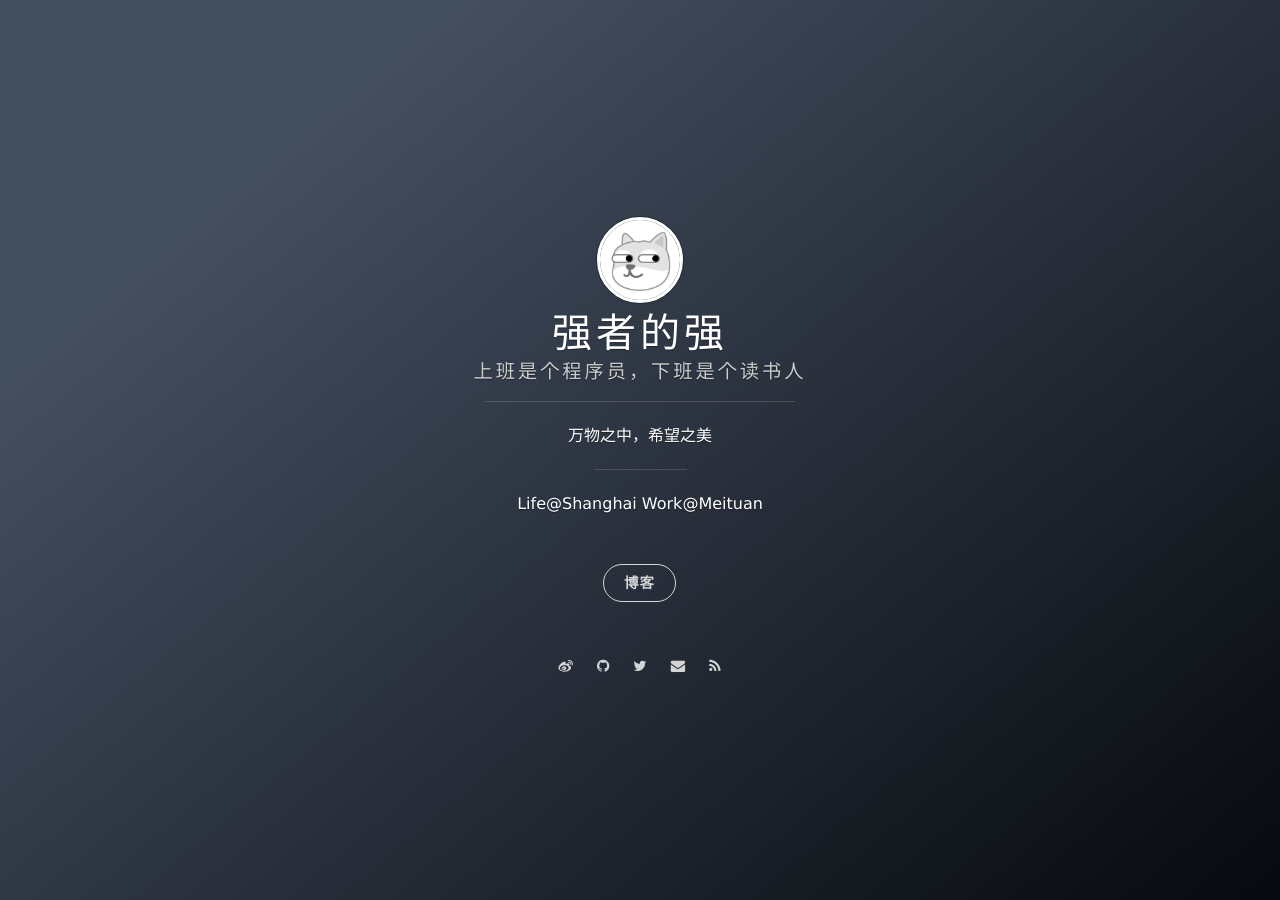
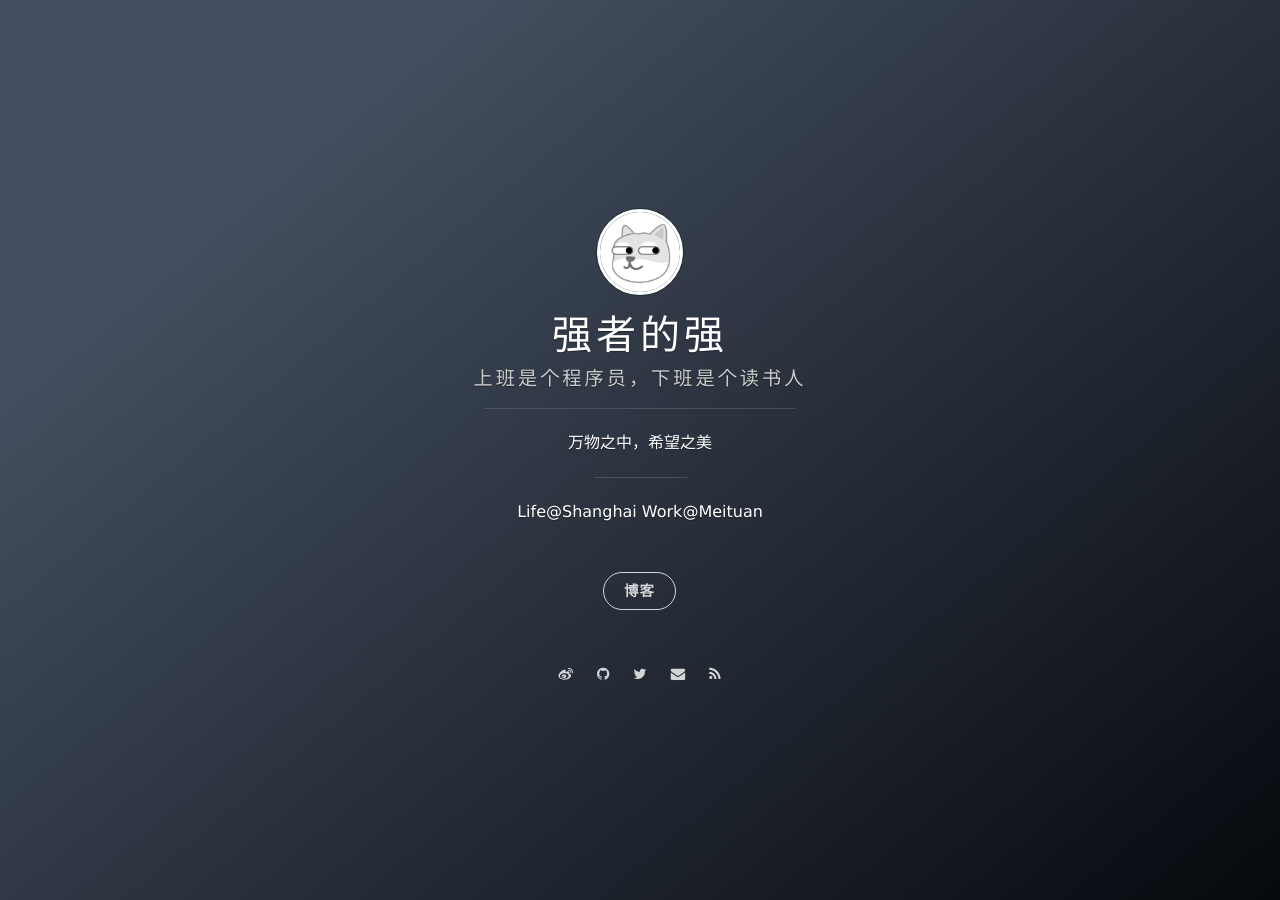
Before and after one commit to huangthink/huangthink.github.io, a Jekyll site: the page built from index.html, in a window 1280 px wide. Built offline with Jekyll 4.4.1, drawn with Linux system fonts in a browser that asks for light colours; nearby versions of some CDN libraries; the list of posts is cut into pages by our own code.

Commit message:
Update _panels.scss

```diff
--- a/_sass/components/_panels.scss
+++ b/_sass/components/_panels.scss
@@ -14,7 +14,7 @@
   }
 
 .panel-title {
-  margin: 0 0 5px 0;
+  margin: 10px 0 10px 0;
   font-size: 2.5em;
   letter-spacing: 4px;
   color: #FFF;
```
